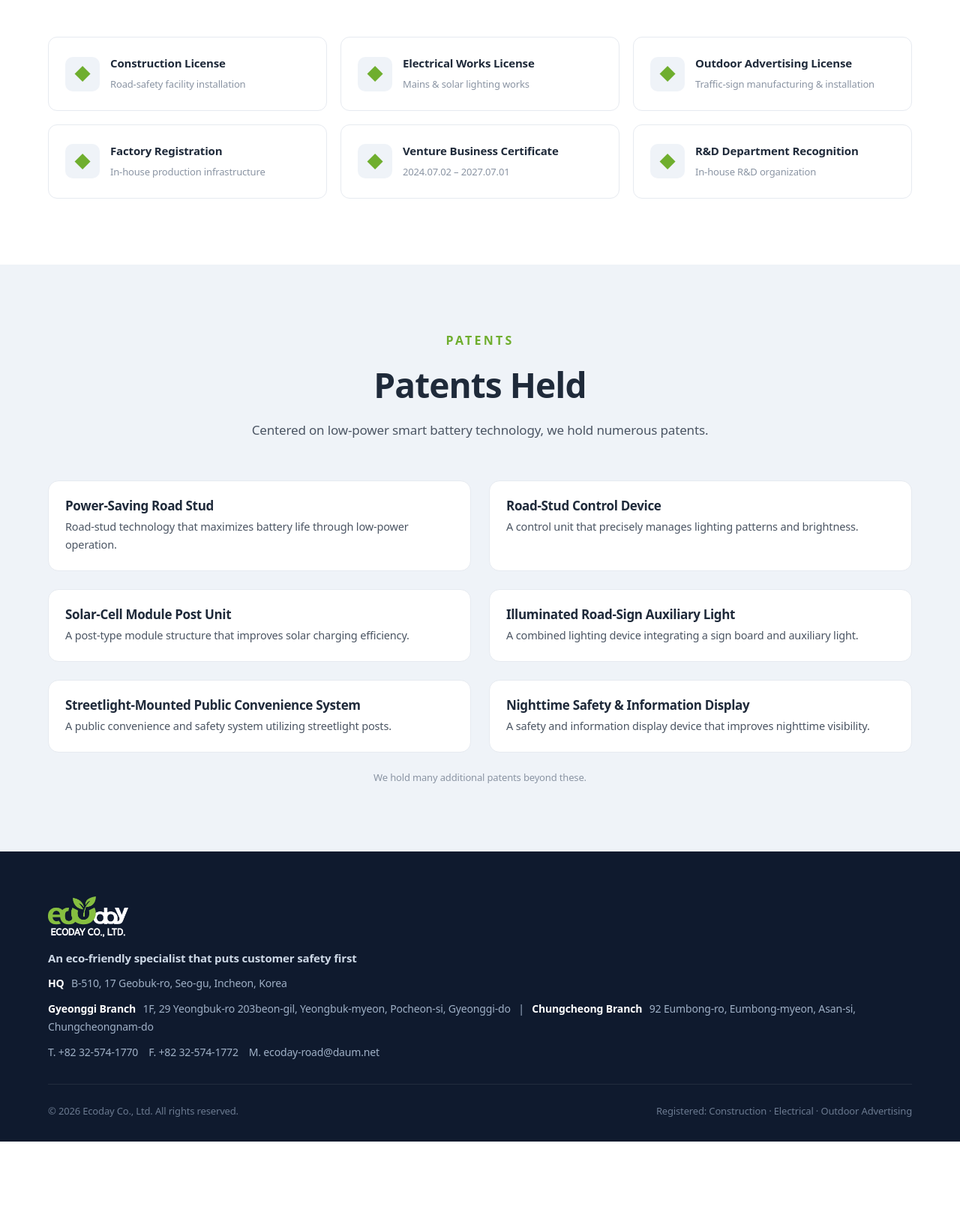
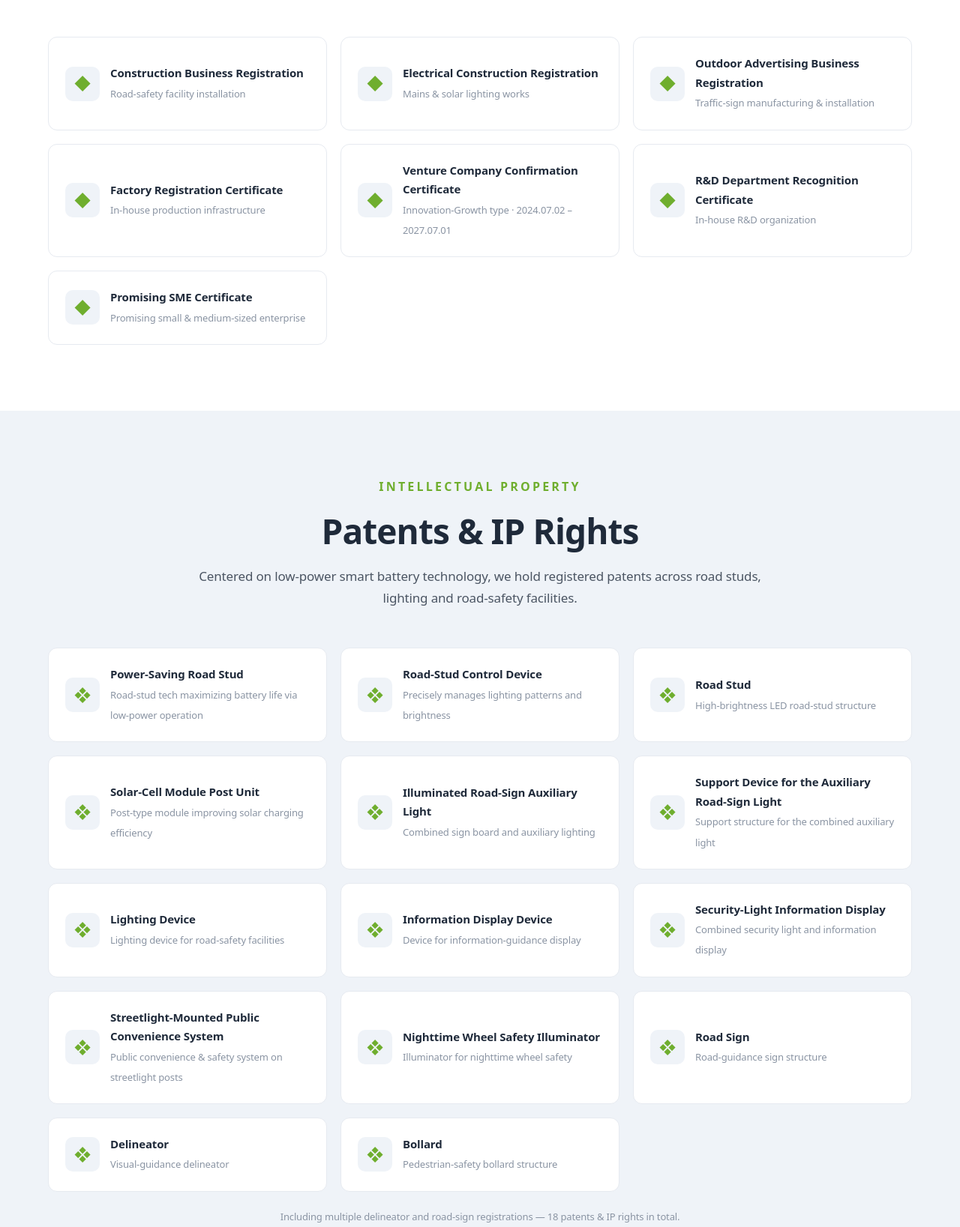
Before and after one commit to tjsgh3377-sys/ecoday-en, a plain HTML site: page cert.html in a window 1280 px wide. Shown: the part 668-2305 px from the top of the page at 75% size. Before the commit the page ends 2191 px from the top, so only its background shows below. Drawn offline with Linux system fonts and the light colour scheme; a web font is replaced by a local one.

Commit message:
Reflect catalog certificates & IP in Certification page
- cert.html / ko/cert.html: expand to the full catalog page-3 content
- Certificates: add Promising SME Certificate (7 total); add
  Innovation-Growth type to the venture certificate
- Patents & IP: list all 14 distinct patents/IP rights from the
  catalog (road studs, lighting, signs, delineator, bollard, etc.)
  with a note that 18 registrations exist in total
- Keep the existing card/grid design (EN + KO)

Co-Authored-By: Claude Opus 4.8 <noreply@anthropic.com>

```diff
--- a/cert.html
+++ b/cert.html
@@ -26,12 +26,13 @@
         <p>We hold official certifications across manufacturing, construction and R&amp;D.</p>
       </div>
       <div class="cert-grid">
-        <div class="cert reveal"><div class="ic">◆</div><div><b>Construction License</b><span>Road-safety facility installation</span></div></div>
-        <div class="cert reveal"><div class="ic">◆</div><div><b>Electrical Works License</b><span>Mains &amp; solar lighting works</span></div></div>
-        <div class="cert reveal"><div class="ic">◆</div><div><b>Outdoor Advertising License</b><span>Traffic-sign manufacturing &amp; installation</span></div></div>
-        <div class="cert reveal"><div class="ic">◆</div><div><b>Factory Registration</b><span>In-house production infrastructure</span></div></div>
-        <div class="cert reveal"><div class="ic">◆</div><div><b>Venture Business Certificate</b><span>2024.07.02 – 2027.07.01</span></div></div>
-        <div class="cert reveal"><div class="ic">◆</div><div><b>R&amp;D Department Recognition</b><span>In-house R&amp;D organization</span></div></div>
+        <div class="cert reveal"><div class="ic">◆</div><div><b>Construction Business Registration</b><span>Road-safety facility installation</span></div></div>
+        <div class="cert reveal"><div class="ic">◆</div><div><b>Electrical Construction Registration</b><span>Mains &amp; solar lighting works</span></div></div>
+        <div class="cert reveal"><div class="ic">◆</div><div><b>Outdoor Advertising Business Registration</b><span>Traffic-sign manufacturing &amp; installation</span></div></div>
+        <div class="cert reveal"><div class="ic">◆</div><div><b>Factory Registration Certificate</b><span>In-house production infrastructure</span></div></div>
+        <div class="cert reveal"><div class="ic">◆</div><div><b>Venture Company Confirmation Certificate</b><span>Innovation-Growth type · 2024.07.02 – 2027.07.01</span></div></div>
+        <div class="cert reveal"><div class="ic">◆</div><div><b>R&amp;D Department Recognition Certificate</b><span>In-house R&amp;D organization</span></div></div>
+        <div class="cert reveal"><div class="ic">◆</div><div><b>Promising SME Certificate</b><span>Promising small &amp; medium-sized enterprise</span></div></div>
       </div>
     </div>
   </section>
@@ -39,19 +40,27 @@
   <section class="section soft">
     <div class="container">
       <div class="section-head reveal">
-        <span class="eyebrow">Patents</span>
-        <h2>Patents Held</h2>
-        <p>Centered on low-power smart battery technology, we hold numerous patents.</p>
+        <span class="eyebrow">Intellectual Property</span>
+        <h2>Patents &amp; IP Rights</h2>
+        <p>Centered on low-power smart battery technology, we hold registered patents across road studs, lighting and road-safety facilities.</p>
       </div>
-      <div class="grid cols-2">
-        <div class="card reveal"><div class="body"><h3 style="font-size:17px">Power-Saving Road Stud</h3><p>Road-stud technology that maximizes battery life through low-power operation.</p></div></div>
-        <div class="card reveal"><div class="body"><h3 style="font-size:17px">Road-Stud Control Device</h3><p>A control unit that precisely manages lighting patterns and brightness.</p></div></div>
-        <div class="card reveal"><div class="body"><h3 style="font-size:17px">Solar-Cell Module Post Unit</h3><p>A post-type module structure that improves solar charging efficiency.</p></div></div>
-        <div class="card reveal"><div class="body"><h3 style="font-size:17px">Illuminated Road-Sign Auxiliary Light</h3><p>A combined lighting device integrating a sign board and auxiliary light.</p></div></div>
-        <div class="card reveal"><div class="body"><h3 style="font-size:17px">Streetlight-Mounted Public Convenience System</h3><p>A public convenience and safety system utilizing streetlight posts.</p></div></div>
-        <div class="card reveal"><div class="body"><h3 style="font-size:17px">Nighttime Safety &amp; Information Display</h3><p>A safety and information display device that improves nighttime visibility.</p></div></div>
+      <div class="cert-grid">
+        <div class="cert reveal"><div class="ic">❖</div><div><b>Power-Saving Road Stud</b><span>Road-stud tech maximizing battery life via low-power operation</span></div></div>
+        <div class="cert reveal"><div class="ic">❖</div><div><b>Road-Stud Control Device</b><span>Precisely manages lighting patterns and brightness</span></div></div>
+        <div class="cert reveal"><div class="ic">❖</div><div><b>Road Stud</b><span>High-brightness LED road-stud structure</span></div></div>
+        <div class="cert reveal"><div class="ic">❖</div><div><b>Solar-Cell Module Post Unit</b><span>Post-type module improving solar charging efficiency</span></div></div>
+        <div class="cert reveal"><div class="ic">❖</div><div><b>Illuminated Road-Sign Auxiliary Light</b><span>Combined sign board and auxiliary lighting</span></div></div>
+        <div class="cert reveal"><div class="ic">❖</div><div><b>Support Device for the Auxiliary Road-Sign Light</b><span>Support structure for the combined auxiliary light</span></div></div>
+        <div class="cert reveal"><div class="ic">❖</div><div><b>Lighting Device</b><span>Lighting device for road-safety facilities</span></div></div>
+        <div class="cert reveal"><div class="ic">❖</div><div><b>Information Display Device</b><span>Device for information-guidance display</span></div></div>
+        <div class="cert reveal"><div class="ic">❖</div><div><b>Security-Light Information Display</b><span>Combined security light and information display</span></div></div>
+        <div class="cert reveal"><div class="ic">❖</div><div><b>Streetlight-Mounted Public Convenience System</b><span>Public convenience &amp; safety system on streetlight posts</span></div></div>
+        <div class="cert reveal"><div class="ic">❖</div><div><b>Nighttime Wheel Safety Illuminator</b><span>Illuminator for nighttime wheel safety</span></div></div>
+        <div class="cert reveal"><div class="ic">❖</div><div><b>Road Sign</b><span>Road-guidance sign structure</span></div></div>
+        <div class="cert reveal"><div class="ic">❖</div><div><b>Delineator</b><span>Visual-guidance delineator</span></div></div>
+        <div class="cert reveal"><div class="ic">❖</div><div><b>Bollard</b><span>Pedestrian-safety bollard structure</span></div></div>
       </div>
-      <p style="text-align:center;color:var(--muted);font-size:13px;margin-top:22px">We hold many additional patents beyond these.</p>
+      <p style="text-align:center;color:var(--muted);font-size:13px;margin-top:22px">Including multiple delineator and road-sign registrations — 18 patents &amp; IP rights in total.</p>
     </div>
   </section>
 
```
Also changed, not shown: ko/cert.html (+22 -13 lines).
